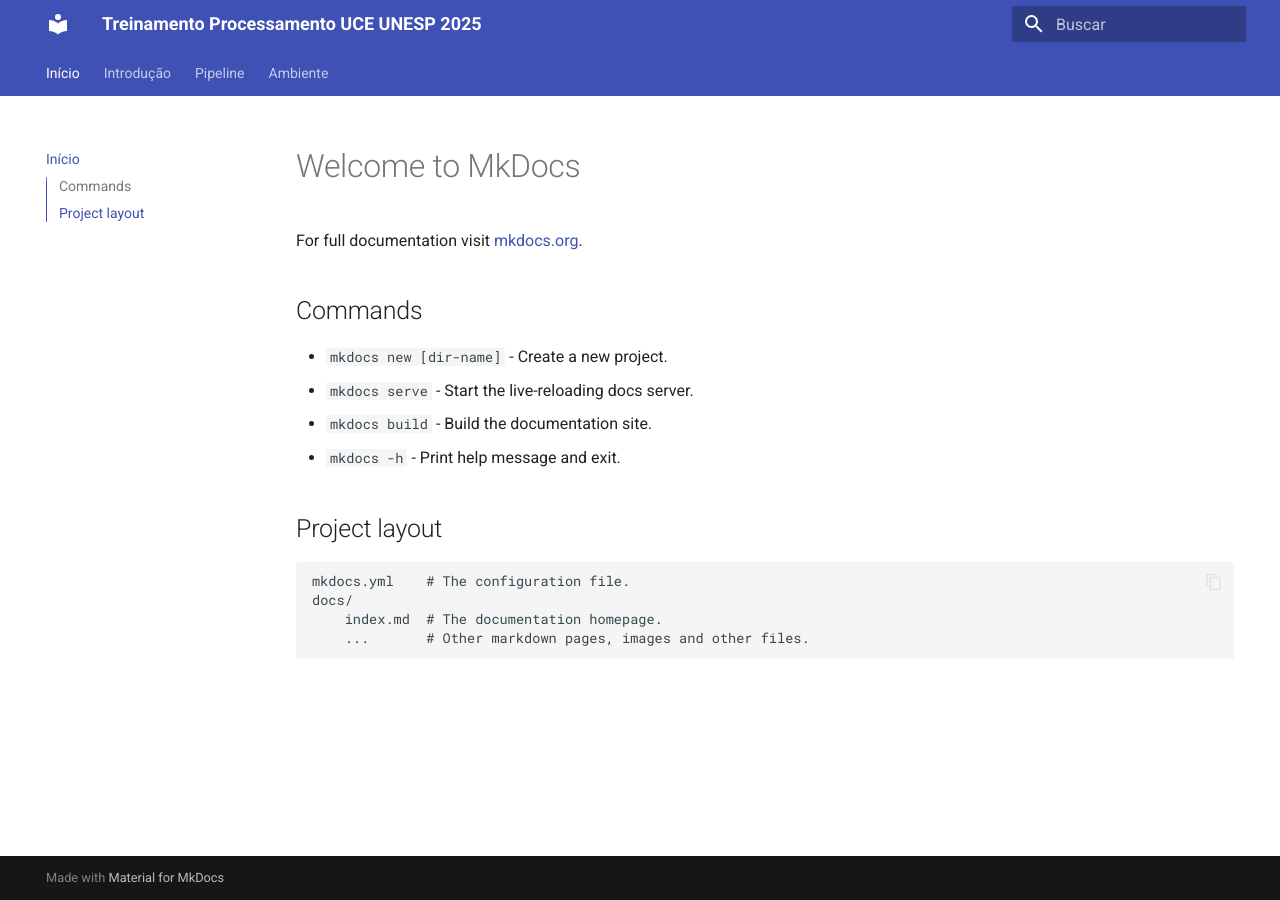
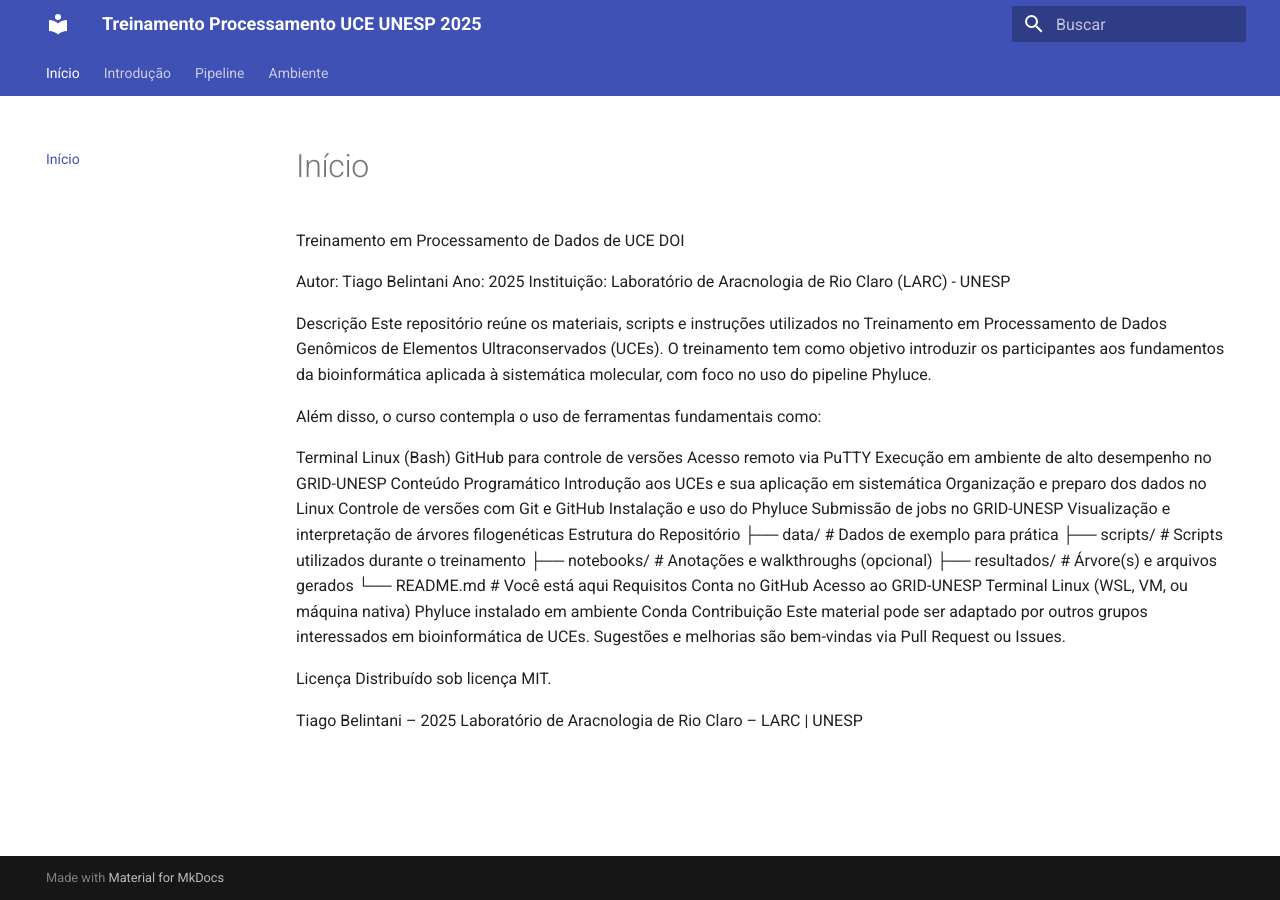
Before and after one commit to TiagoBelintani/Treinamento_Processamento_UCE_UNESP_2025, an MkDocs documentation site: the page built from docs/index.md, in a window 1280 px wide. Built offline with MkDocs 1.6.1 and Material for MkDocs 9.7.7, drawn with Linux system fonts in a browser that asks for light colours.

Commit message:
Replace default MkDocs homepage

```diff
--- a/docs/index.md
+++ b/docs/index.md
@@ -1,17 +1,43 @@
-# Welcome to MkDocs
+Treinamento em Processamento de Dados de UCE
+DOI
 
-For full documentation visit [mkdocs.org](https://www.mkdocs.org).
+Autor: Tiago Belintani
+Ano: 2025
+Instituição: Laboratório de Aracnologia de Rio Claro (LARC) - UNESP
 
-## Commands
+Descrição
+Este repositório reúne os materiais, scripts e instruções utilizados no Treinamento em Processamento de Dados Genômicos de Elementos Ultraconservados (UCEs).
+O treinamento tem como objetivo introduzir os participantes aos fundamentos da bioinformática aplicada à sistemática molecular, com foco no uso do pipeline Phyluce.
 
-* `mkdocs new [dir-name]` - Create a new project.
-* `mkdocs serve` - Start the live-reloading docs server.
-* `mkdocs build` - Build the documentation site.
-* `mkdocs -h` - Print help message and exit.
+Além disso, o curso contempla o uso de ferramentas fundamentais como:
 
-## Project layout
+Terminal Linux (Bash)
+GitHub para controle de versões
+Acesso remoto via PuTTY
+Execução em ambiente de alto desempenho no GRID-UNESP
+Conteúdo Programático
+Introdução aos UCEs e sua aplicação em sistemática
+Organização e preparo dos dados no Linux
+Controle de versões com Git e GitHub
+Instalação e uso do Phyluce
+Submissão de jobs no GRID-UNESP
+Visualização e interpretação de árvores filogenéticas
+Estrutura do Repositório
+├── data/                 # Dados de exemplo para prática
+├── scripts/              # Scripts utilizados durante o treinamento
+├── notebooks/            # Anotações e walkthroughs (opcional)
+├── resultados/           # Árvore(s) e arquivos gerados
+└── README.md             # Você está aqui
+Requisitos
+Conta no GitHub
+Acesso ao GRID-UNESP
+Terminal Linux (WSL, VM, ou máquina nativa)
+Phyluce instalado em ambiente Conda
+Contribuição
+Este material pode ser adaptado por outros grupos interessados em bioinformática de UCEs. Sugestões e melhorias são bem-vindas via Pull Request ou Issues.
 
-    mkdocs.yml    # The configuration file.
-    docs/
-        index.md  # The documentation homepage.
-        ...       # Other markdown pages, images and other files.
+Licença
+Distribuído sob licença MIT.
+
+Tiago Belintani – 2025
+Laboratório de Aracnologia de Rio Claro – LARC | UNESP
```
